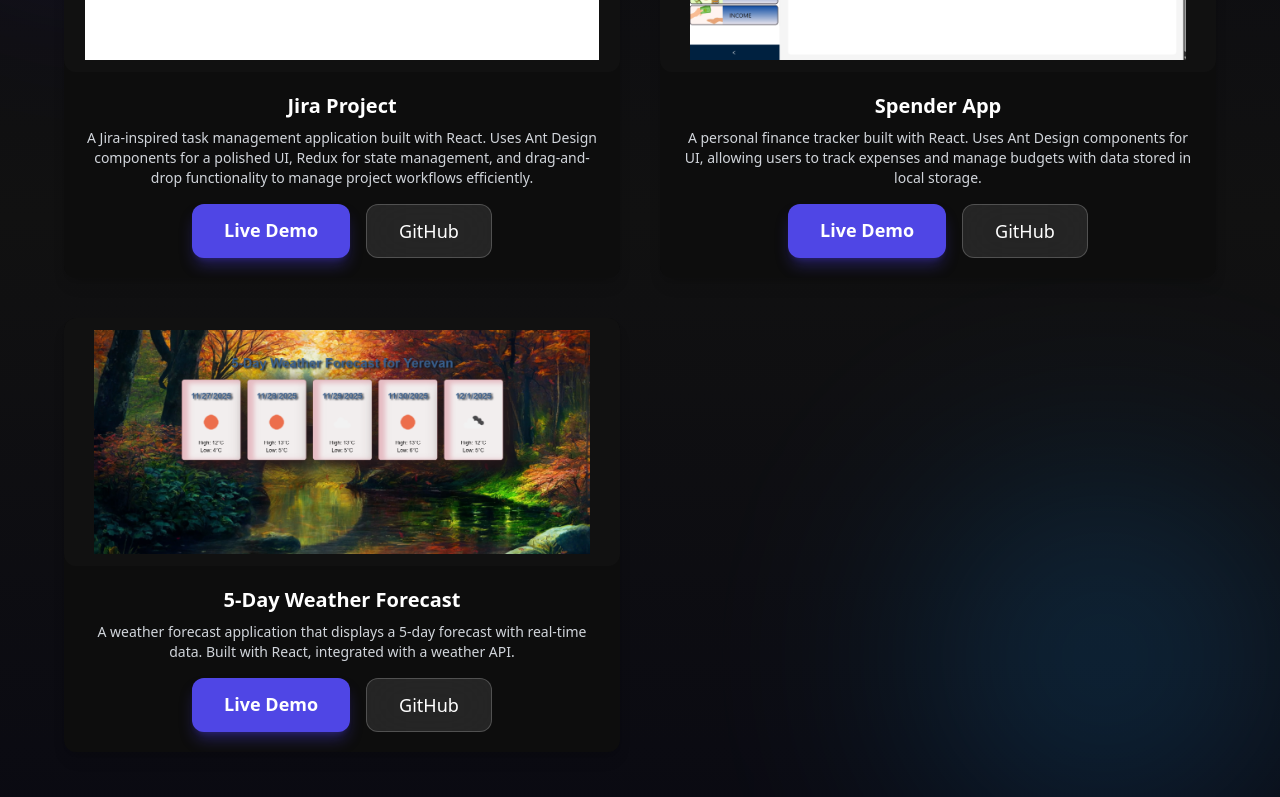
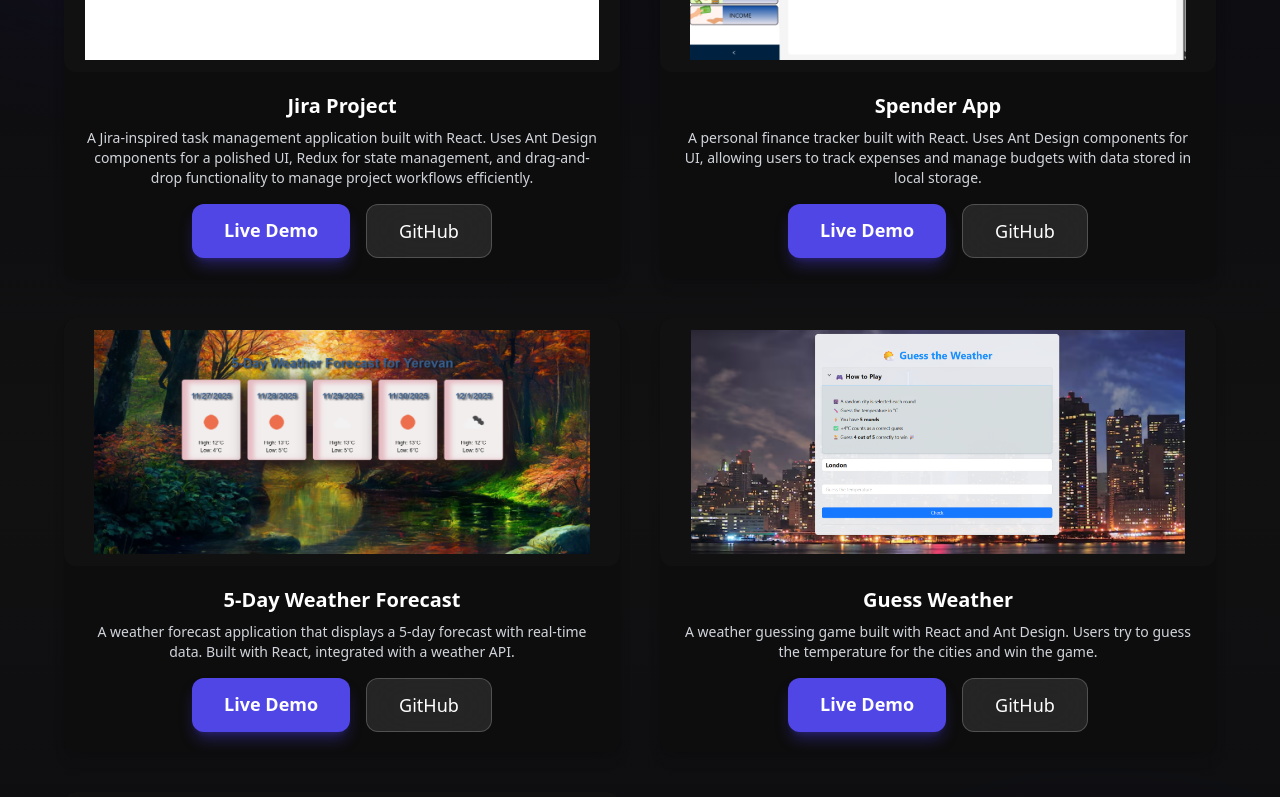
Before and after one commit to Lusine13/my-portfolio, a React (Create React App) app: page / in a window 1280 px wide. Shown: the part 2000-2797 px from the top of the page. Built offline with nearby package versions, Linux system fonts and the light colour scheme.

Commit message:
feat: extend Projects list

```diff
--- a/src/core/constants/projects.ts
+++ b/src/core/constants/projects.ts
@@ -23,4 +23,18 @@
     link: "https://5day-weather-forecast-yerevan.netlify.app/",
     github: "https://github.com/Lusine13/5day-weather-forecast",
   },
+  {
+  title: "Guess Weather",
+  img: "/projects/guess-weather.png",
+  description: "A weather guessing game built with React and Ant Design. Users try to guess the temperature for the cities and win the game.",
+  link: "https://guess-weather.netlify.app/",
+  github: "https://github.com/Lusine13/Guess-weather",
+},
+{
+  title: "Who Wants To Be A Millionaire",
+  img: "/projects/millionaire.png",
+  description: "A quiz game built with React and Ant Design. Test your knowledge with multiple-choice questions and climb the prize ladder to become a virtual millionaire.",
+  link: "https://millionaire-457.netlify.app/",
+  github: "https://github.com/Lusine13/WhoWantsToBeAMillionaire",
+},
 ];
```
Also changed, not shown: public/projects/guess-weather.png (added), public/projects/millionaire.png (added).
